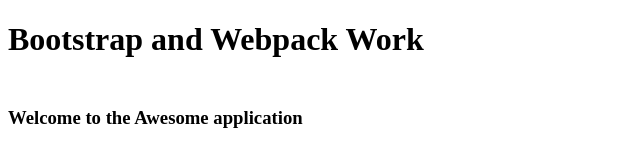
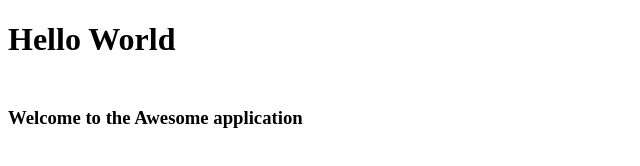
Before and after one commit to NJIT-WIS/mywebclass-simulation, a plain HTML site: page src/index.html in a window 1280 px wide. Shown: the whole page, without its empty margins (0-640 px from the left). Drawn offline with Linux system fonts and the light colour scheme.

Commit message:
triggered a change

```diff
--- a/src/index.html
+++ b/src/index.html
@@ -6,7 +6,7 @@
   </head>
 
   <body>
-    <h1>Bootstrap and Webpack Work</h1>
+    <h1>Hello World</h1>
 
     <h3><i class="bi-alarm" style="font-size: 3rem;"></i> Welcome to the Awesome application</h3>
 
```
